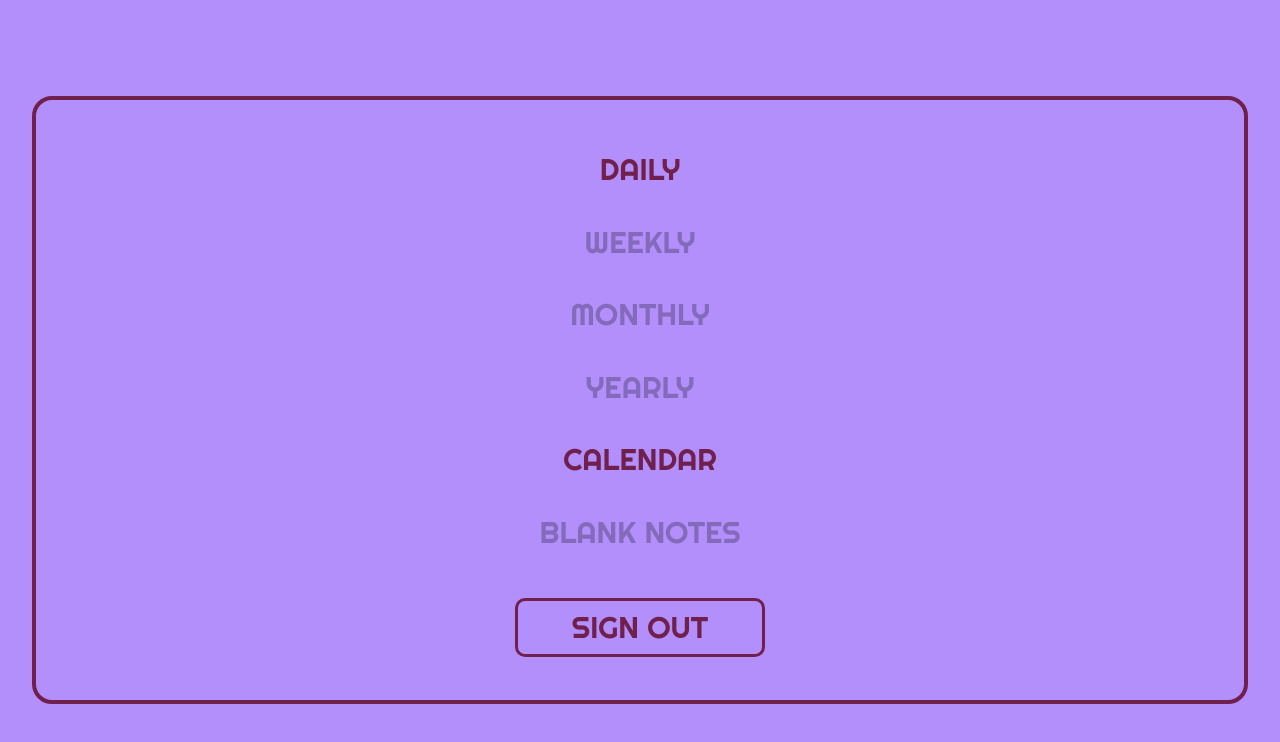
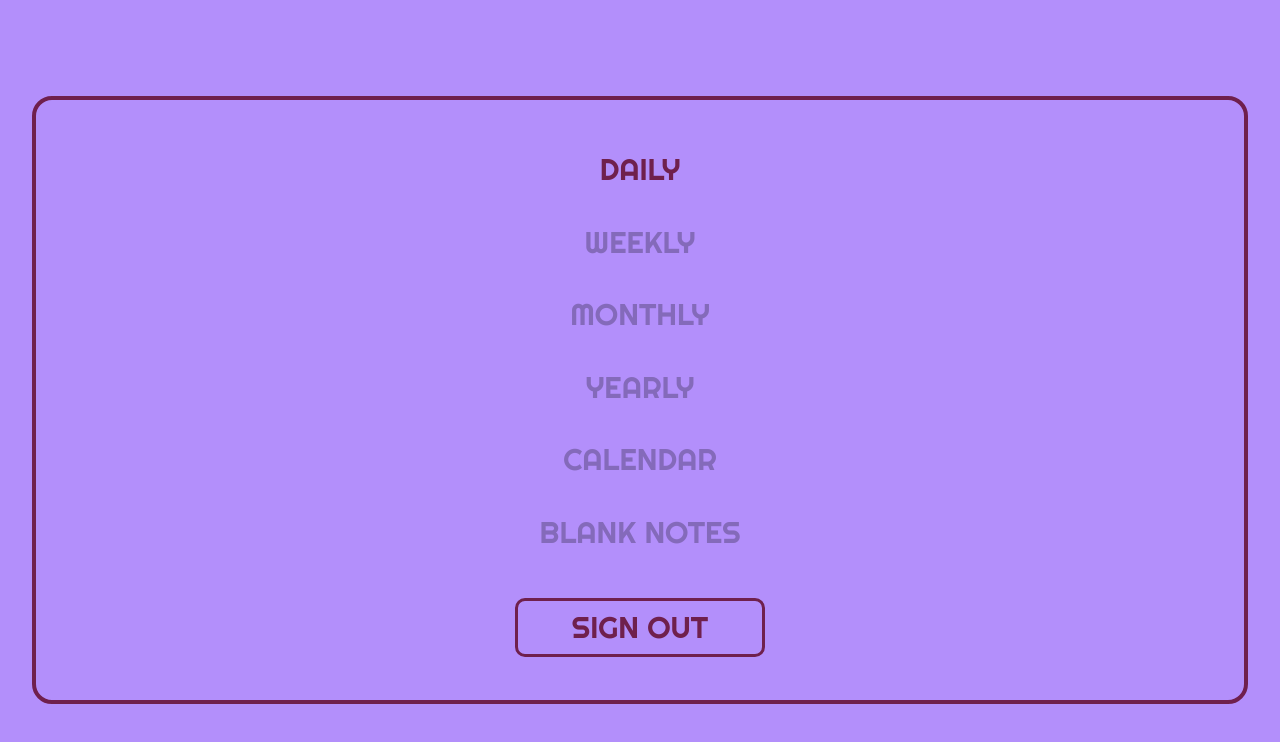
Before and after one commit to Koki001/plannerDragDrop, a React (Create React App) app: page /planner in a window 1280 px wide. Shown: the top 742 px of the page. Built offline with nearby package versions, Linux system fonts and the light colour scheme; no server answers; sample sign-in values are in the browser's storage.

Commit message:
disabled calendar section

```diff
--- a/src/Components/Planner.js
+++ b/src/Components/Planner.js
@@ -111,13 +111,13 @@ const Planner = function () {
         </li>
         <li>
           {" "}
-          <Link to={"/calendar"}>
+          {/* <Link to={"/calendar"}> */}
           <ThemeProvider theme={theme}>
-            <Button style={{ width: "100%" }} variant="filled">
+            <Button disabled style={{ width: "100%" }} variant="filled">
               calendar
             </Button>
           </ThemeProvider>
-          </Link>
+          {/* </Link> */}
         </li>
         <li>
           {" "}
```
Also changed, not shown: src/styles/partials/_dailyPage.scss (+4 -4 lines).
